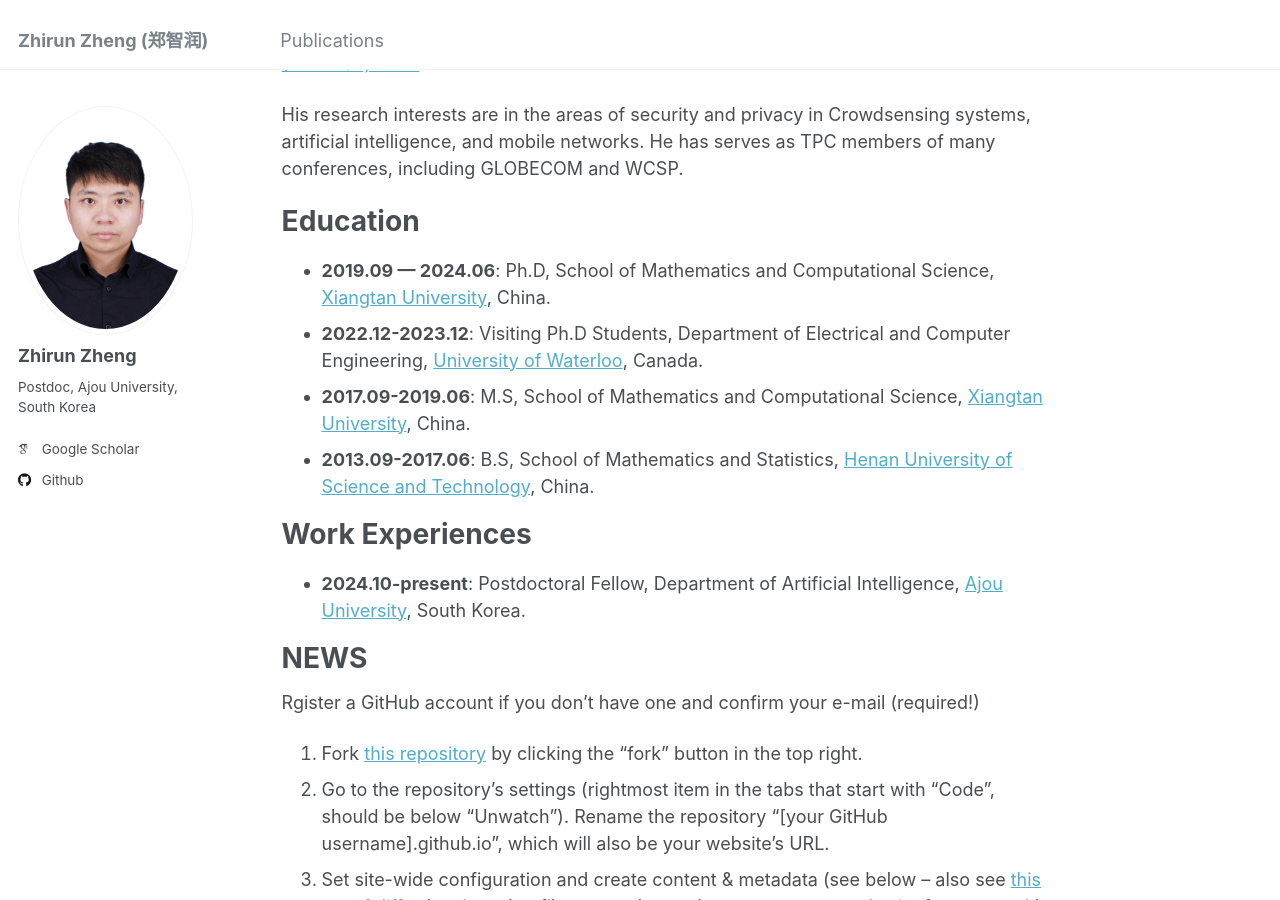
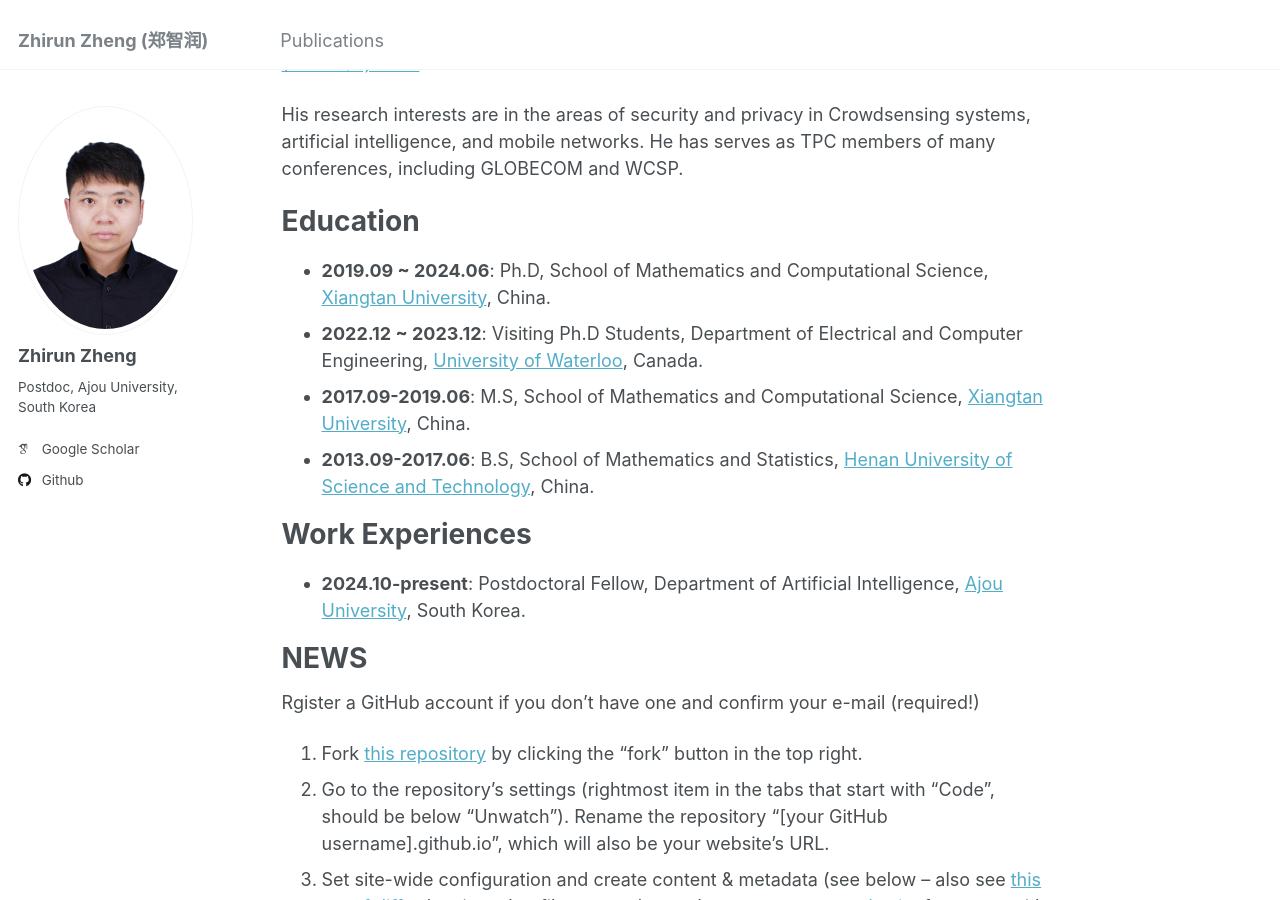
Before and after one commit to zhengzhirun/EN, a Jekyll site: the page built from _pages/about.md, in a window 1280 px wide and 900 px high, scrolled down 314 px. Built offline with Jekyll 4.4.1, drawn with Linux system fonts in a browser that asks for light colours; some web fonts are replaced.

```diff
--- a/_pages/about.md
+++ b/_pages/about.md
@@ -13,8 +13,8 @@ His research interests are in the areas of security and privacy in Crowdsensing
 
 Education
 ======
-- **2019.09 — 2024.06**: Ph.D, School of Mathematics and Computational Science, [Xiangtan University](https://www.xtu.edu.cn/), China.
-- **2022.12-2023.12**: Visiting Ph.D Students, Department of Electrical and Computer Engineering, [University of Waterloo](https://uwaterloo.ca/), Canada.
+- **2019.09 ~ 2024.06**: Ph.D, School of Mathematics and Computational Science, [Xiangtan University](https://www.xtu.edu.cn/), China.
+- **2022.12 ~ 2023.12**: Visiting Ph.D Students, Department of Electrical and Computer Engineering, [University of Waterloo](https://uwaterloo.ca/), Canada.
 - **2017.09-2019.06**: M.S, School of Mathematics and Computational Science, [Xiangtan University](https://www.xtu.edu.cn/), China.
 - **2013.09-2017.06**: B.S, School of Mathematics and Statistics, [Henan University of Science and Technology](https://www.haust.edu.cn/), China.
 
```
